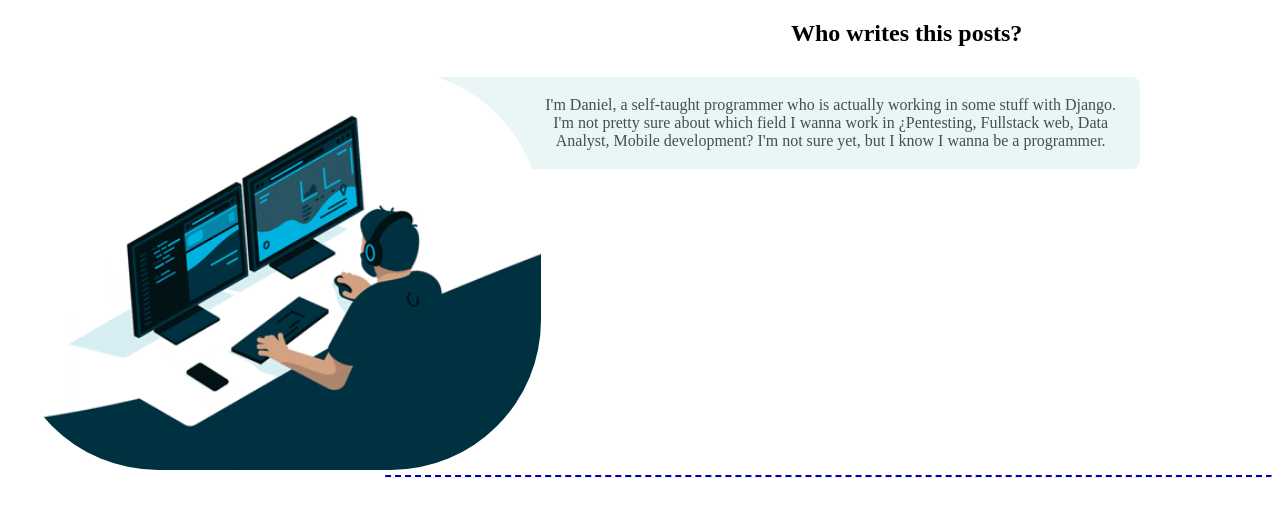
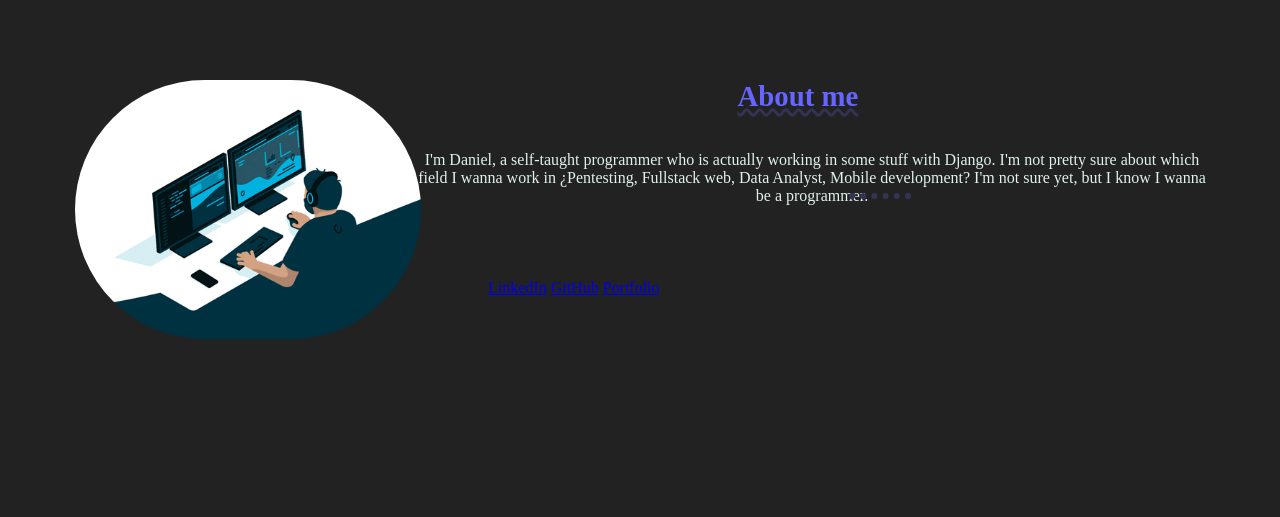
Before and after one commit to VarmiloVA/Django-portfolio, a Django app: page /blog/about_me/ in a window 1280 px wide. Shown: the top 517 px of the page. Run offline with Django 4.2, Linux system fonts and the light colour scheme.

Commit message:
CSS elements relocated and colors theme modified

```diff
--- a/blog/static/blog/css/styles.css
+++ b/blog/static/blog/css/styles.css
@@ -5,99 +5,60 @@
 }
 
 body.about_me {
-    color: #40514e;
+    color: #e0f1ee;
+    background-color: #222;
 }
 
-#title {
-    color: #000;
-    text-align: center;
-    /* background-color: #849dc4;
-    width: 70em; */
-    margin: auto;
-    font-weight: normal;
-    /* border-style: none;
-    border-radius: 15px; */
-    font-family: 'Sacramento', cursive;
+h1 {
+    font-size: 1.8em;
 }
-
-.section_title {
-    width: 20em;
-    background-color: #fff;
-    background-repeat: no-repeat;
-    background-position: top left;
-    margin: auto;
-    text-align: center;
-    border-style: none;
-    border-radius: 8px
-}
-
-/*
-.section {
-    width: 75em;
-    height: auto;
-    margin: auto;
-    border-style: none;
-    border-radius: 6px;
-    padding-top: 1px;
-    padding-bottom: 1px;
-    padding-left: 0.3em;
-    padding-right: 0.3em;
-    text-align: center;
-}
-*/
 
 div.programmer_gif {
     margin: auto;
-    margin-top: 50px;
     text-align: center;
     float: left;
 }
 
 img.programmer_gif {
-    height: 25em;
+    width: 72%;
     border-style: none;
     border-radius: 150px;
 }
 
-#hability_image {
-    margin: auto;
-    width: 31em;
-    border-style: none;
-    border-radius: 10px;
-}
-
-hr.dots {
-    border: dotted #EAF6F6 10px;
-    border-bottom: none;
-    width: 6%;
-    margin: 80px auto;
-}
-
-hr.title {
-    border-top: dashed #0000af 2px;
-    border-width: 60%;
-    stroke-width: 10em;
-    width: 70%;
-    margin: 1px auto;
-    float: right;
+#title {
+    color: #66f;
+    text-align: center;
+    /* background-color: #849dc4;
+    width: 70em; */
+    margin: 5em 13% auto auto;
+    font-weight: normal;
+    /* border-style: none;
+    border-radius: 15px; */
+    font-family: 'Sacramento', cursive;
+    text-decoration: underline;
+    text-decoration-color: #335;
+    text-decoration-style: wavy;
 }
 
 div.introduction {
     text-align: center;
-    width: 60em;
-    margin: auto;
-    margin-top: 30px;
+    width: 50em;
+    margin: auto 30%;
+    float: left;
     border-style: none;
-    border-radius: 8px;
+    border-radius: 10px;
     padding: 3px 20px;
-    background-color: #EAF6F6;
+    position: absolute;
 }
 
+hr.dots {
+    border: dotted #335 6px;
+    border-bottom: none;
+    width: 4%;
+    margin: 80px auto;
+    position: relative;
+}
 
-
-/*anotación para imágenes de skills
-no hace falta {% %} ya que están en este
-mismo directorio*/
-
-/*text decoration:
-https://www.w3schools.com/cssref/pr_text_text-decoration.php*/
+/*text decoration info:
+https://www.w3schools.com/cssref/pr_text_text-decoration.php
+*/
--- a/blog/templates/blog/about_me.html
+++ b/blog/templates/blog/about_me.html
@@ -10,8 +10,7 @@
     </div>
 
     <div id="title">
-        <h2>Who writes this posts?</h2>
-        <hr class="title"/>
+        <h1>About me</h1>
     </div>
 
     <div class="introduction">
@@ -24,22 +23,13 @@
         </p>
     </div>
 
-<!--
     <hr class="dots"/>
 
-    <div class="section_title">
-        <h2>Which are my <b>skills</b></h2>
+    <div class="bottom-container">
+        <a class="footer-link" href="https://www.linkedin.com/in/daniel-atanasov-angelov-703a16217/">LinkedIn</a>
+        <a class="footer-link" href="https://github.com/VarmiloVA">GitHub</a>
+        <a class="footer-link" href="#">Portfolio</a>
     </div>
-
-    <div class="section">
-        <ul>
-            <img id="hability_image" src="{% static 'blog/img/typing.png' %}" />
-            <li>
-               Typing
-            </li>
-        </ul>
-    </div>
--->
 
 </body>
 {% endblock content %}
```
